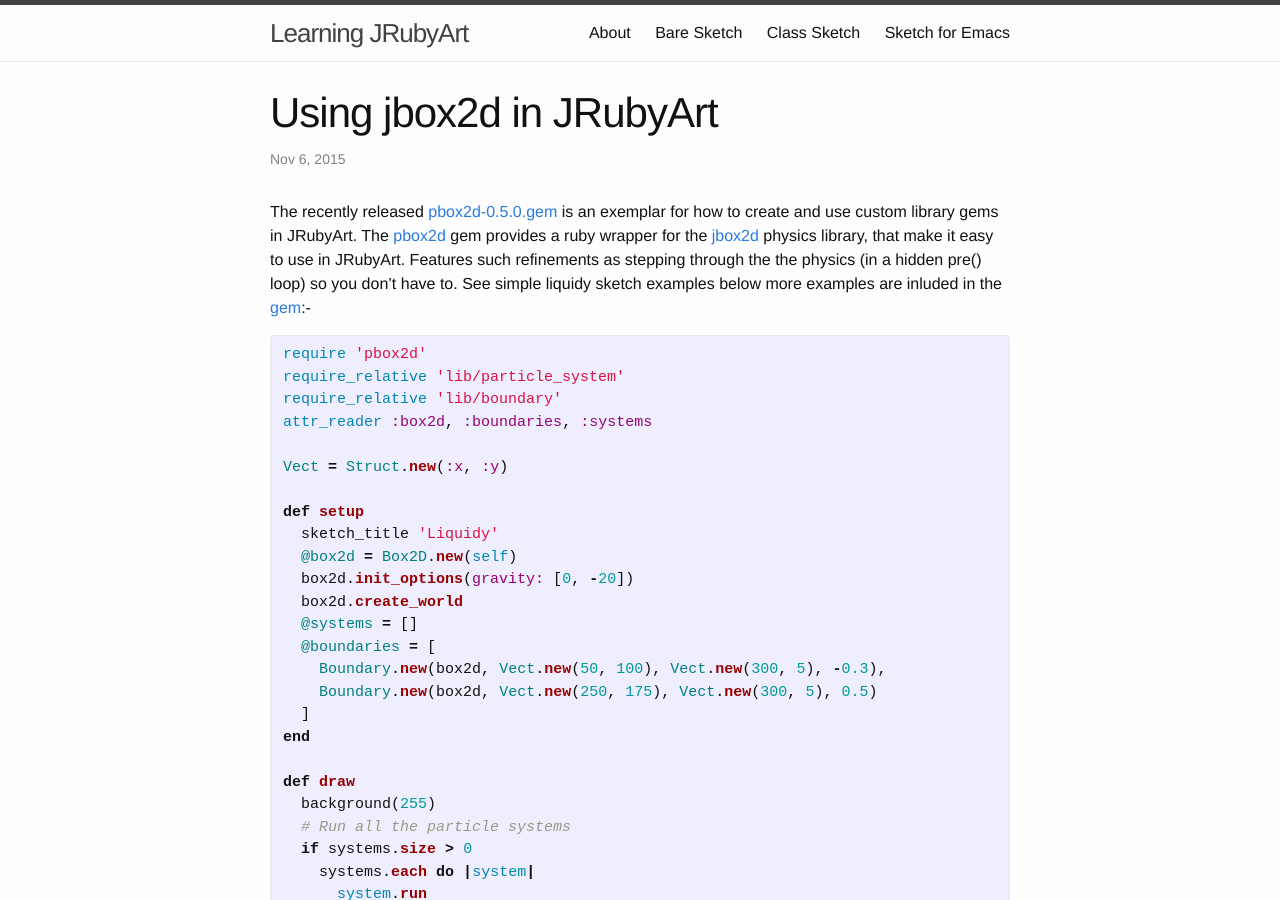
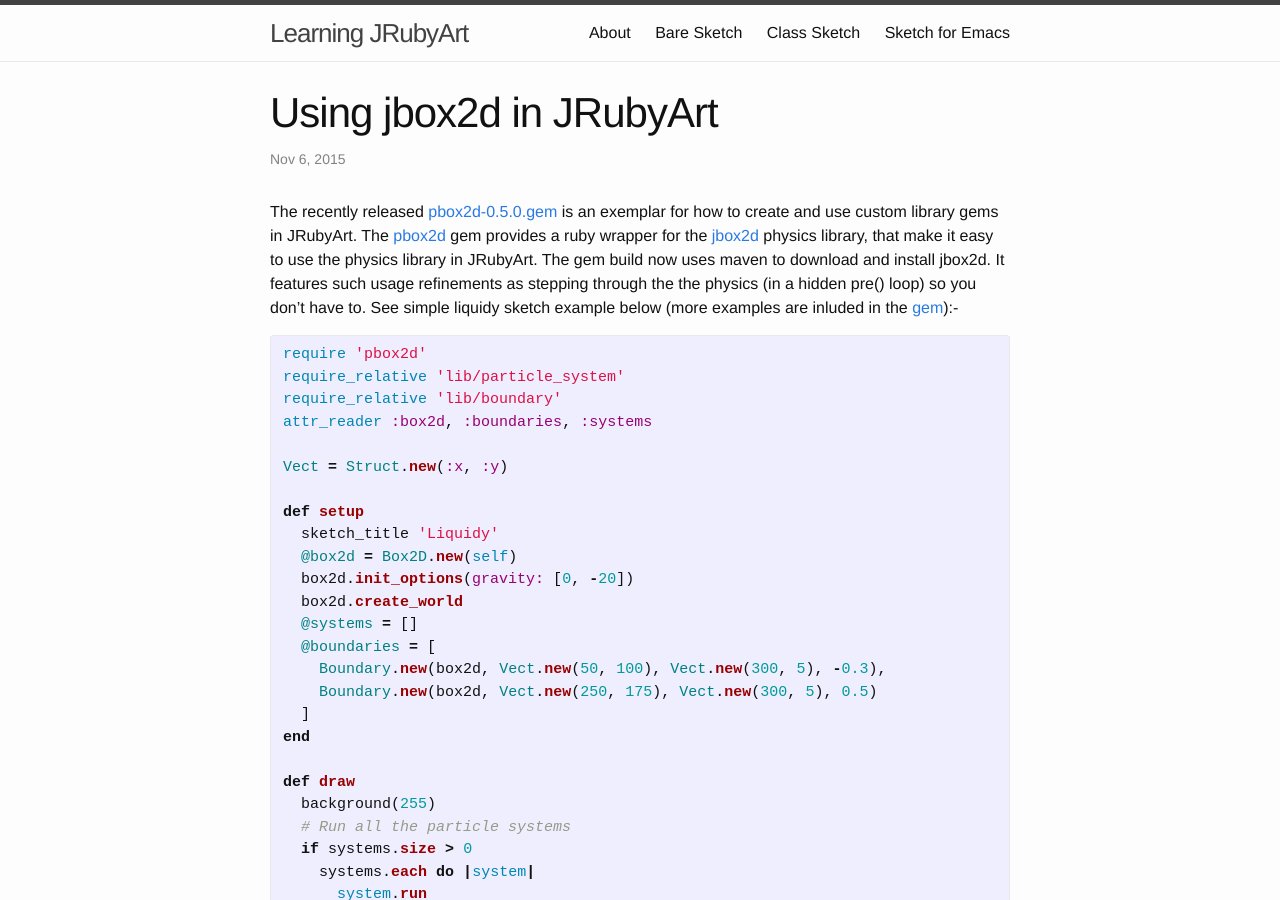
Before and after one commit to monkstone/monkstone.github.com, a Jekyll site: the page built from _posts/2015-11-06-jbox2d.md, in a window 1280 px wide and 900 px high. Built offline with Jekyll 4.4.1, drawn with Linux system fonts in a browser that asks for light colours.

Commit message:
refine jbox2d

```diff
--- a/_posts/2015-11-06-jbox2d.md
+++ b/_posts/2015-11-06-jbox2d.md
@@ -6,7 +6,7 @@ categories: jruby_art update
 permalink:   _posts/time
 ---
 
-The recently released [pbox2d-0.5.0.gem][gem] is an exemplar for how to create and use custom library gems in JRubyArt. The [pbox2d][gem] gem provides a ruby wrapper for the [jbox2d][library] physics library, that make it easy to use in JRubyArt. Features such refinements as stepping through the the physics (in a hidden pre() loop) so you don't have to. See simple liquidy sketch examples below more examples are inluded in the [gem][gem]:-
+The recently released [pbox2d-0.5.0.gem][gem] is an exemplar for how to create and use custom library gems in JRubyArt. The [pbox2d][gem] gem provides a ruby wrapper for the [jbox2d][library] physics library, that make it easy to use the physics library in JRubyArt. The gem build now uses maven to download and install jbox2d. It features such usage refinements as stepping through the the physics (in a hidden pre() loop) so you don't have to. See simple liquidy sketch example below (more examples are inluded in the [gem][gem]):-
 
 {% highlight ruby %}
 
```
